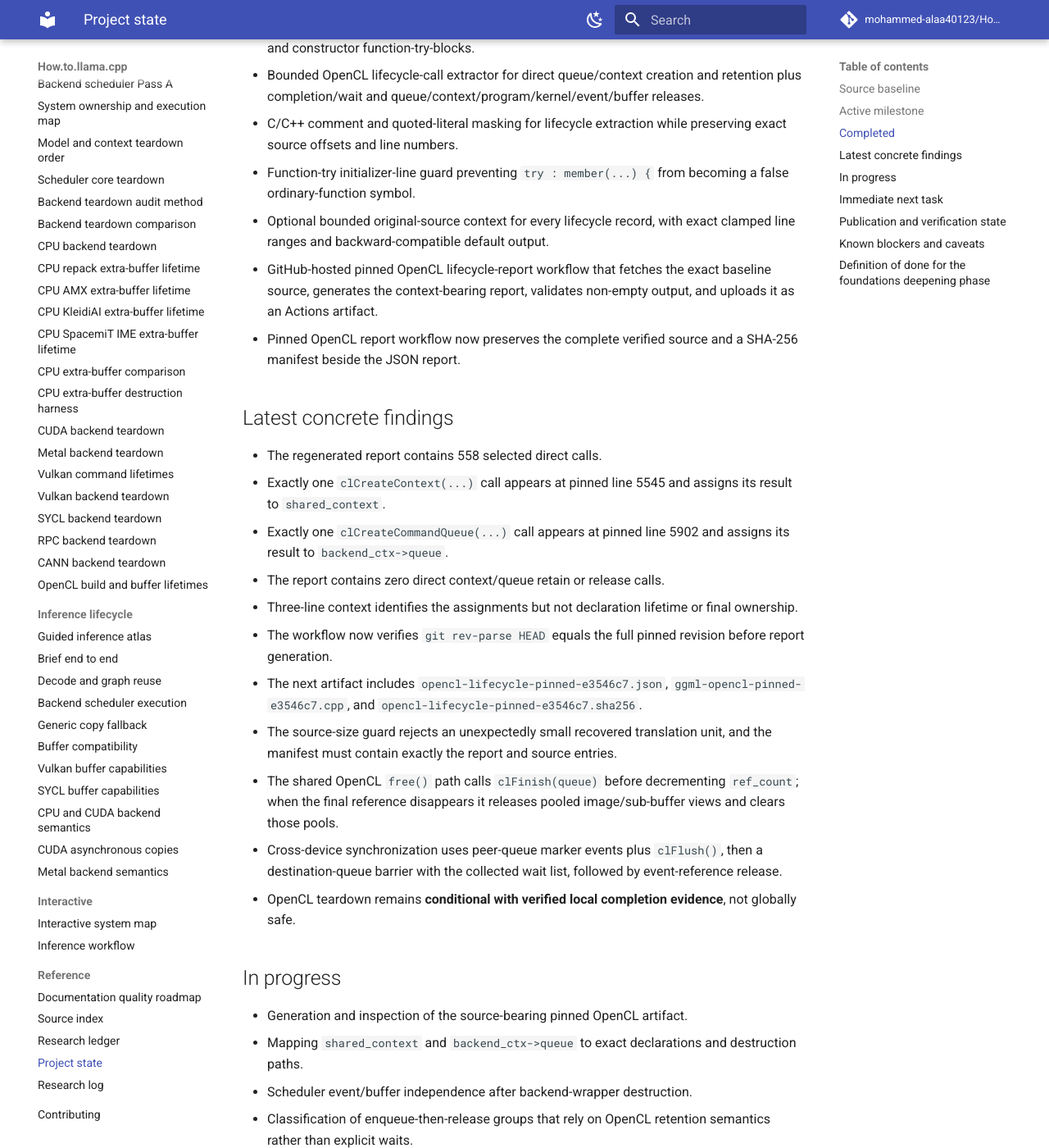
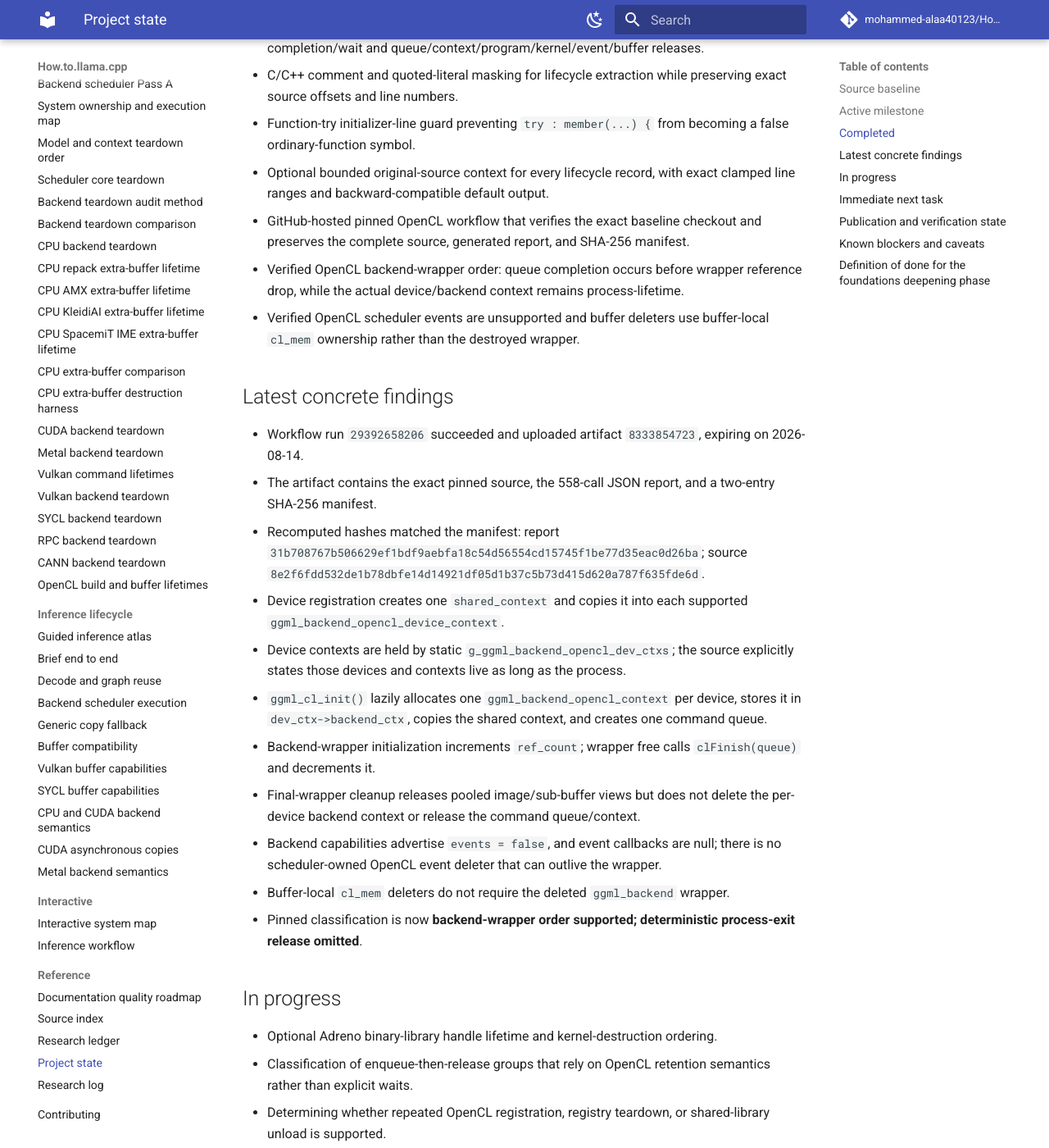
Before and after one commit to mohammed-alaa40123/How.to.llama.cpp, an MkDocs documentation site: the page built from docs/reference/project-state.md, in a window 1280 px wide and 1400 px high, scrolled down 1522 px. Shown: the whole window at 82% size. Built offline with MkDocs 1.6.1 and Material for MkDocs 9.7.7, drawn with Linux system fonts in a browser that asks for light colours; comment, search, counter and statistics services are not loaded; some of the changed text lies outside the part shown.

Commit message:
docs: finalize state after OpenCL ownership resolution

````diff
--- a/docs/reference/project-state.md
+++ b/docs/reference/project-state.md
@@ -23,8 +23,7 @@ Read this file after the root README on every run. It is the compact checkpoint
 - Exact pinned declaration and reverse-destruction map for `llama_model` and `llama_context`.
 - Generic scheduler plus ordinary CPU, CUDA, Metal, Vulkan, SYCL, RPC, and CANN teardown audits.
 - Cross-backend teardown comparison matrix and reusable teardown audit method.
-- Pinned OpenCL build composition and initial `cl_mem` ownership map.
-- First complete pinned OpenCL lifecycle report review with exact API totals, shared-free completion evidence, cross-device synchronization ordering, and a conditional teardown classification.
+- Pinned OpenCL build composition, exact lifecycle inventory, and source-backed queue/context ownership classification.
 - Line-aware generated source indexing with pinned file and symbol links.
 - Guided end-to-end inference atlas with clickable reading paths.
 - Bounded CPU repack, AMX, KleidiAI, and SpacemiT IME extra-buffer lifetime audits.
@@ -38,30 +37,30 @@ Read this file after the root README on every run. It is the compact checkpoint
 - C/C++ comment and quoted-literal masking for lifecycle extraction while preserving exact source offsets and line numbers.
 - Function-try initializer-line guard preventing `try : member(...) {` from becoming a false ordinary-function symbol.
 - Optional bounded original-source context for every lifecycle record, with exact clamped line ranges and backward-compatible default output.
-- GitHub-hosted pinned OpenCL lifecycle-report workflow that fetches the exact baseline source, generates the context-bearing report, validates non-empty output, and uploads it as an Actions artifact.
-- Pinned OpenCL report workflow now preserves the complete verified source and a SHA-256 manifest beside the JSON report.
+- GitHub-hosted pinned OpenCL workflow that verifies the exact baseline checkout and preserves the complete source, generated report, and SHA-256 manifest.
+- Verified OpenCL backend-wrapper order: queue completion occurs before wrapper reference drop, while the actual device/backend context remains process-lifetime.
+- Verified OpenCL scheduler events are unsupported and buffer deleters use buffer-local `cl_mem` ownership rather than the destroyed wrapper.
 
 ## Latest concrete findings
 
-- The regenerated report contains 558 selected direct calls.
-- Exactly one `clCreateContext(...)` call appears at pinned line 5545 and assigns its result to `shared_context`.
-- Exactly one `clCreateCommandQueue(...)` call appears at pinned line 5902 and assigns its result to `backend_ctx->queue`.
-- The report contains zero direct context/queue retain or release calls.
-- Three-line context identifies the assignments but not declaration lifetime or final ownership.
-- The workflow now verifies `git rev-parse HEAD` equals the full pinned revision before report generation.
-- The next artifact includes `opencl-lifecycle-pinned-e3546c7.json`, `ggml-opencl-pinned-e3546c7.cpp`, and `opencl-lifecycle-pinned-e3546c7.sha256`.
-- The source-size guard rejects an unexpectedly small recovered translation unit, and the manifest must contain exactly the report and source entries.
-- The shared OpenCL `free()` path calls `clFinish(queue)` before decrementing `ref_count`; when the final reference disappears it releases pooled image/sub-buffer views and clears those pools.
-- Cross-device synchronization uses peer-queue marker events plus `clFlush()`, then a destination-queue barrier with the collected wait list, followed by event-reference release.
-- OpenCL teardown remains **conditional with verified local completion evidence**, not globally safe.
+- Workflow run `29392658206` succeeded and uploaded artifact `8333854723`, expiring on 2026-08-14.
+- The artifact contains the exact pinned source, the 558-call JSON report, and a two-entry SHA-256 manifest.
+- Recomputed hashes matched the manifest: report `31b708767b506629ef1bdf9aebfa18c54d56554cd15745f1be77d35eac0d26ba`; source `8e2f6fdd532de1b78dbfe14d14921df05d1b37c5b73d415d620a787f635fde6d`.
+- Device registration creates one `shared_context` and copies it into each supported `ggml_backend_opencl_device_context`.
+- Device contexts are held by static `g_ggml_backend_opencl_dev_ctxs`; the source explicitly states those devices and contexts live as long as the process.
+- `ggml_cl_init()` lazily allocates one `ggml_backend_opencl_context` per device, stores it in `dev_ctx->backend_ctx`, copies the shared context, and creates one command queue.
+- Backend-wrapper initialization increments `ref_count`; wrapper free calls `clFinish(queue)` and decrements it.
+- Final-wrapper cleanup releases pooled image/sub-buffer views but does not delete the per-device backend context or release the command queue/context.
+- Backend capabilities advertise `events = false`, and event callbacks are null; there is no scheduler-owned OpenCL event deleter that can outlive the wrapper.
+- Buffer-local `cl_mem` deleters do not require the deleted `ggml_backend` wrapper.
+- Pinned classification is now **backend-wrapper order supported; deterministic process-exit release omitted**.
 
 ## In progress
 
-- Generation and inspection of the source-bearing pinned OpenCL artifact.
-- Mapping `shared_context` and `backend_ctx->queue` to exact declarations and destruction paths.
-- Scheduler event/buffer independence after backend-wrapper destruction.
+- Optional Adreno binary-library handle lifetime and kernel-destruction ordering.
 - Classification of enqueue-then-release groups that rely on OpenCL retention semantics rather than explicit waits.
-- Optional Adreno binary-library handle lifetime and kernel-destruction ordering.
+- Determining whether repeated OpenCL registration, registry teardown, or shared-library unload is supported.
+- Fixing checksum-manifest paths to use artifact-root basenames for direct `sha256sum -c` verification.
 - Regeneration of the pinned source inventory with line-aware records, pinned source links, and unsupported-syntax counts.
 - Implementation of the first CPU repack backend-free-before-buffer-free test fixture under ASan/LSan.
 - CPU extra-buffer destruction tests for KleidiAI, AMX, and SpacemiT plus TSan and hardware-specific cleanup coverage.
@@ -72,35 +71,35 @@ Read this file after the root README on every run. It is the compact checkpoint
 ## Immediate next task
 
 ```text
-Download source-bearing pinned OpenCL artifact
-  → verify the SHA-256 manifest
-  → locate shared_context and backend_ctx->queue declarations/destruction
-  → verify scheduler buffer/event deleter independence
-  → update backend teardown comparison matrix
+Inspect preserved pinned OpenCL source
+  → trace optional Adreno dl_handle ownership and close path
+  → order dynamic-library lifetime against program/kernel lifetime
+  → classify retention-only enqueue/release groups
+  → update OpenCL teardown page and comparison matrix
 ```
 
-If that path is blocked, implement the admitted CPU repack `MUL_MAT` fixture with reference comparison, CPU backend-wrapper free, repack-buffer free, and ASan/LSan repetition.
+In parallel or if blocked, implement the admitted CPU repack `MUL_MAT` fixture with reference comparison, CPU backend-wrapper free, repack-buffer free, and ASan/LSan repetition.
 
 ## Publication and verification state
 
 - Work is published in PR #1 from branch `automation/backend-teardown-audit-method`.
-- Added detailed note `logs/research/2026-07-15/0850-opencl-source-evidence-artifact.md`.
-- Preceding Documentation CI run `29390352407` completed successfully.
-- Preceding pinned lifecycle-report run `29390352399` completed successfully.
-- Commit-scoped Documentation CI and pinned lifecycle-report workflows for the source-preservation increment must be checked before the run closes.
+- Added detailed notes `logs/research/2026-07-15/0850-opencl-source-evidence-artifact.md` and `logs/research/2026-07-15/0910-opencl-process-lifetime-ownership.md`.
+- Pinned lifecycle/source workflow run `29392658206` completed successfully for the source-preservation increment.
+- The generated artifact was downloaded and its report/source hashes were verified.
+- Documentation CI for the final durable-state head must be checked before the run closes.
 - Full local checkout validation remains unavailable because direct GitHub DNS resolution is blocked in this runtime.
 - Public Pages verification remains blocked for branch-only content until PR #1 merges.
 
 ## Known blockers and caveats
 
-- **Queue/context ownership blocker:** direct calls show one create for each handle and no retain/release; the source-bearing artifact is required to trace declarations, wrappers, globals, and destruction paths without truncated rendering.
+- **Deterministic-release gap:** the pinned translation unit intentionally keeps device/backend contexts process-lifetime and contains no explicit queue/context release or per-device backend-context deletion path.
+- **Adreno library blocker:** the optional binary-kernel loader obtains a `dl_handle`; its retained ownership and close ordering remain unresolved.
+- **Checksum usability caveat:** the manifest hashes are correct, but entries include `build/reports/...` paths, so direct `sha256sum -c` from the artifact root needs path adjustment.
 - **Local validation blocker:** direct cloning fails with `Could not resolve host: github.com`; GitHub-hosted Actions are the authoritative validation path for this branch.
 - **Pages verification blocker:** branch-added content cannot deploy until PR #1 merges; live response verification remains unavailable independently of strict-build success.
-- **Lifecycle-extractor caveat:** selected direct APIs and bounded context are navigation evidence only; wrapper constructors, ownership, error paths, macro wrappers, preprocessor-disabled code, raw strings, and semantic ordering still require human source review.
-- **Context-window caveat:** a local source window may omit the enclosing owner or completion guarantee; inspect the preserved complete source when classification remains ambiguous.
-- **Artifact-integrity caveat:** the checksum manifest binds the uploaded report and source, but the workflow run and artifact retention period must still be recorded for durable provenance.
+- **Lifecycle-extractor caveat:** selected direct APIs and bounded context are navigation evidence only; wrapper constructors, ownership, error paths, macro wrappers, disabled code, raw strings, and semantic ordering still require human source review.
 - **Source-index caveat:** same-line standard attributes, trailing-return definitions, bounded same-line constraints, bounded operators, qualified out-of-class special members, and bounded parenthesized member/delegating constructor initializer lists are recognized. Braced and multiline constructor initializers and constructor function-try-blocks remain intentionally omitted from navigation but are counted as bounded candidates.
-- **Telemetry caveat:** unsupported-syntax counts are prioritization signals, not parser-completeness metrics, and may undercount or overcount unusual C++ forms.
+- **Telemetry caveat:** unsupported-syntax counts are prioritization signals, not parser-completeness metrics.
 - **Harness caveat:** a skipped hardware-gated path is not evidence that the lifetime ordering passed.
 - **SpacemiT caveat:** buffer lifetime is distinct from thread-local TCM leases and process-level pool-manager lifetime.
 - Mapping, allocation, residency, validity, command completion, ownership, reset, thread-local leases, and release remain distinct states.
````
Also changed, not shown: other parts of docs/reference/project-state.md (+1 -1 lines).
